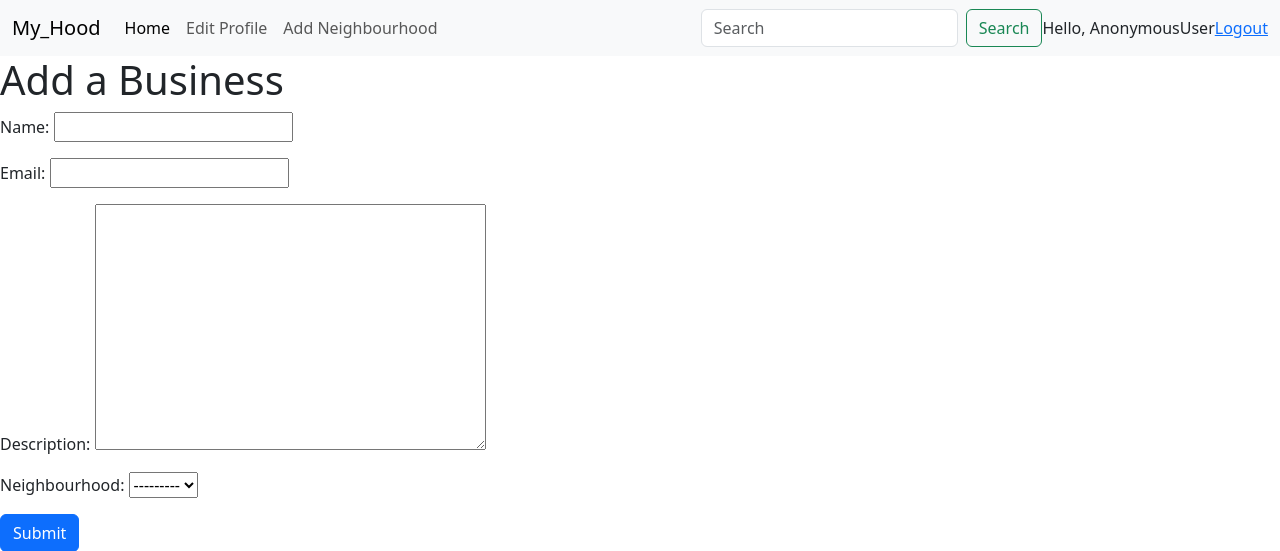
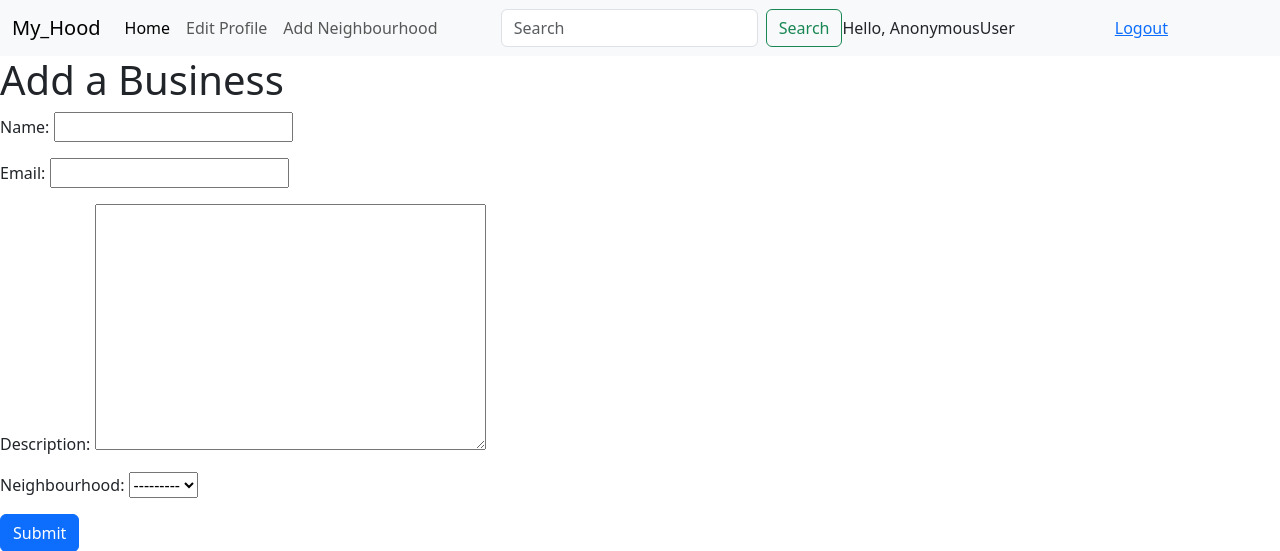
Before and after one commit to Saitore973/my_hub, a Django app: page /edit/ in a window 1280 px wide. Shown: the top 551 px of the page. Run offline with Django 4.2, Linux system fonts and the light colour scheme; data that the repository does not hold is empty; some libraries are stand-ins or nearby versions.

Commit message:
edit navbar

```diff
--- a/around/templates/all/base.html
+++ b/around/templates/all/base.html
@@ -21,6 +21,14 @@
     {% endblock %}
 
 </head>
+
+<style>
+    span{
+
+        margin-right: 100px;
+        padding-top:0px 10px;
+    }
+</style>
 
 
 <body>
```
Also changed, not shown: 1 other file.
